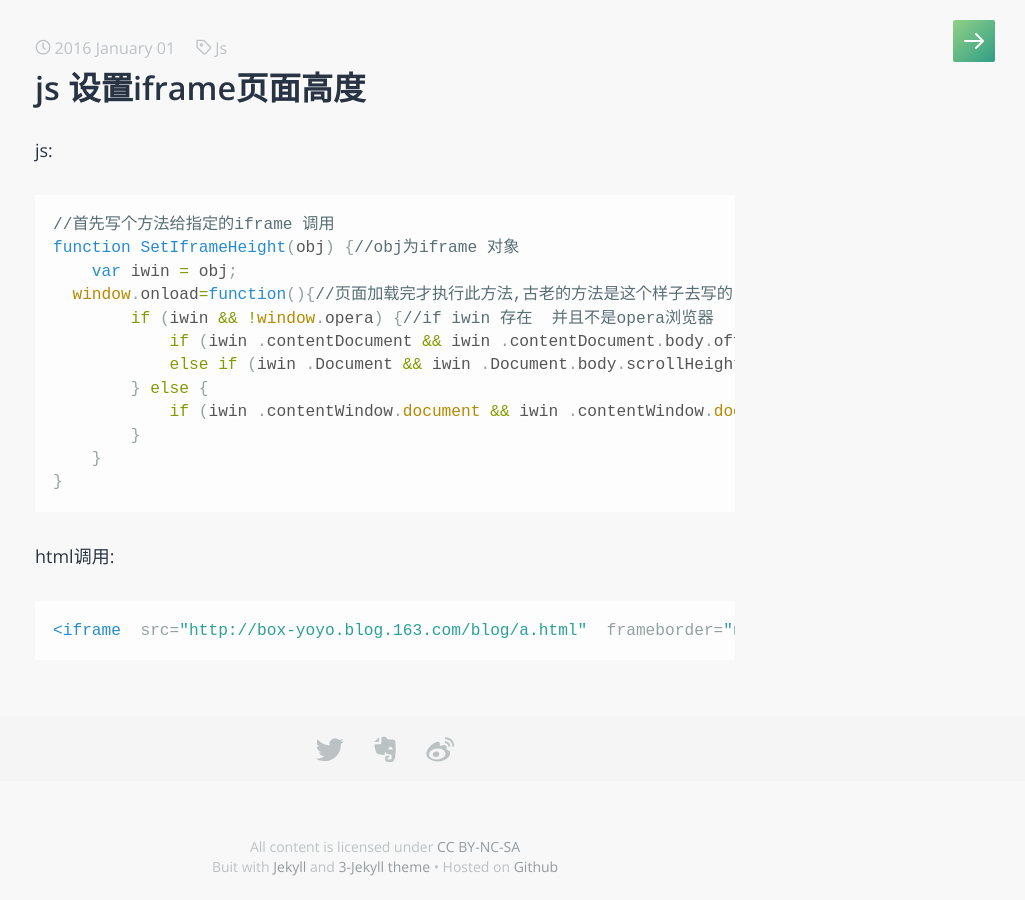
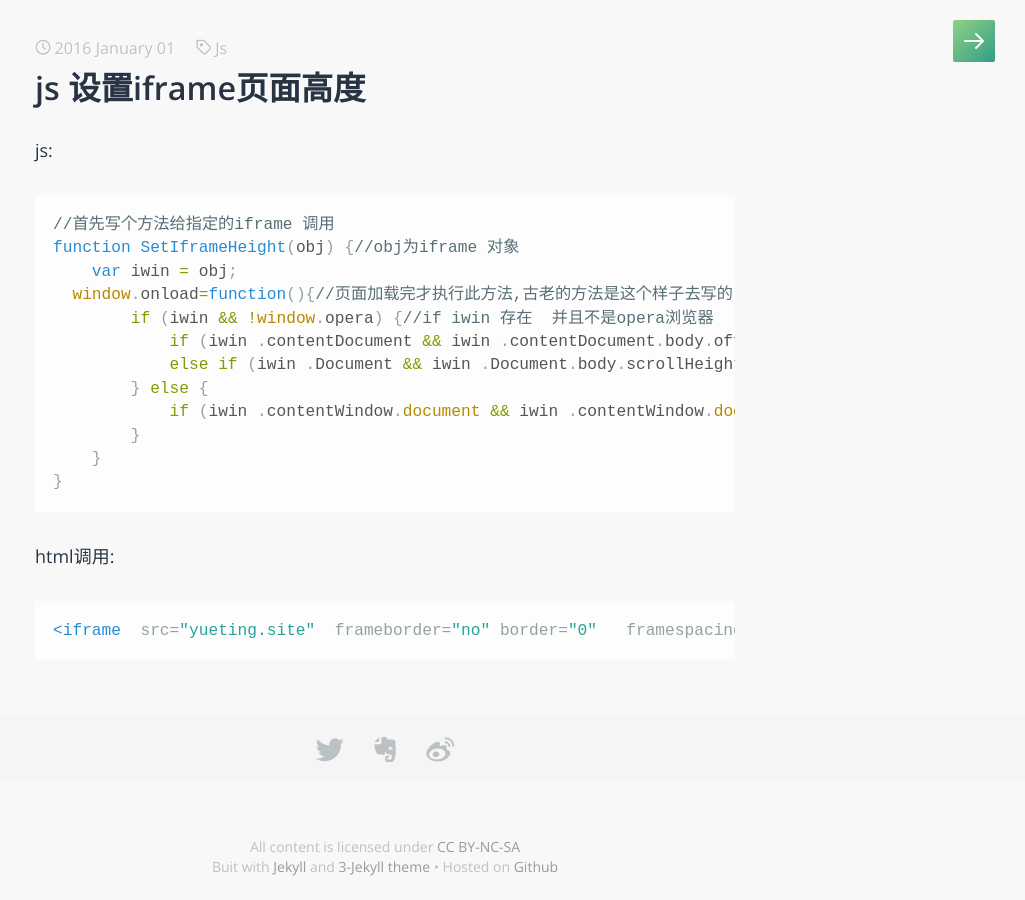
Before and after one commit to P233/3-Jekyll, a Jekyll site: the page built from _posts/2016-01-01-iframe.md, in a window 1280 px wide. Shown: the whole page, without its empty margins (255-1280 px from the left). Built offline with Jekyll 4.4.1, drawn with Linux system fonts in a browser that asks for light colours; some web fonts are replaced.

Commit message:
Update 2016-01-01-iframe.md

````diff
--- a/_posts/2016-01-01-iframe.md
+++ b/_posts/2016-01-01-iframe.md
@@ -22,5 +22,5 @@ function SetIframeHeight(obj) {//obj为iframe 对象
 
 html调用:
 ```html
-<iframe  src="http://box-yoyo.blog.163.com/blog/a.html"  frameborder="no" border="0"   framespacing="0" scrolling="No" noresize="noresize" onload="SetIframeHeight(this)"></iframe>
+<iframe  src="yueting.site"  frameborder="no" border="0"   framespacing="0" scrolling="No" noresize="noresize" onload="SetIframeHeight(this)"></iframe>
 ```
````
